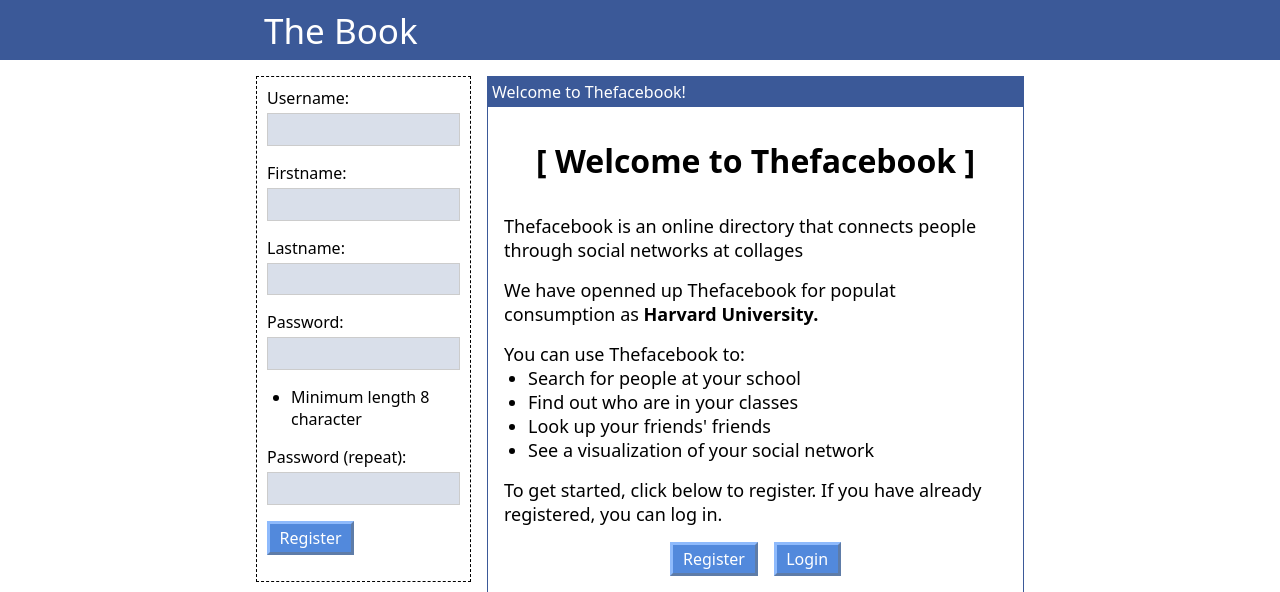
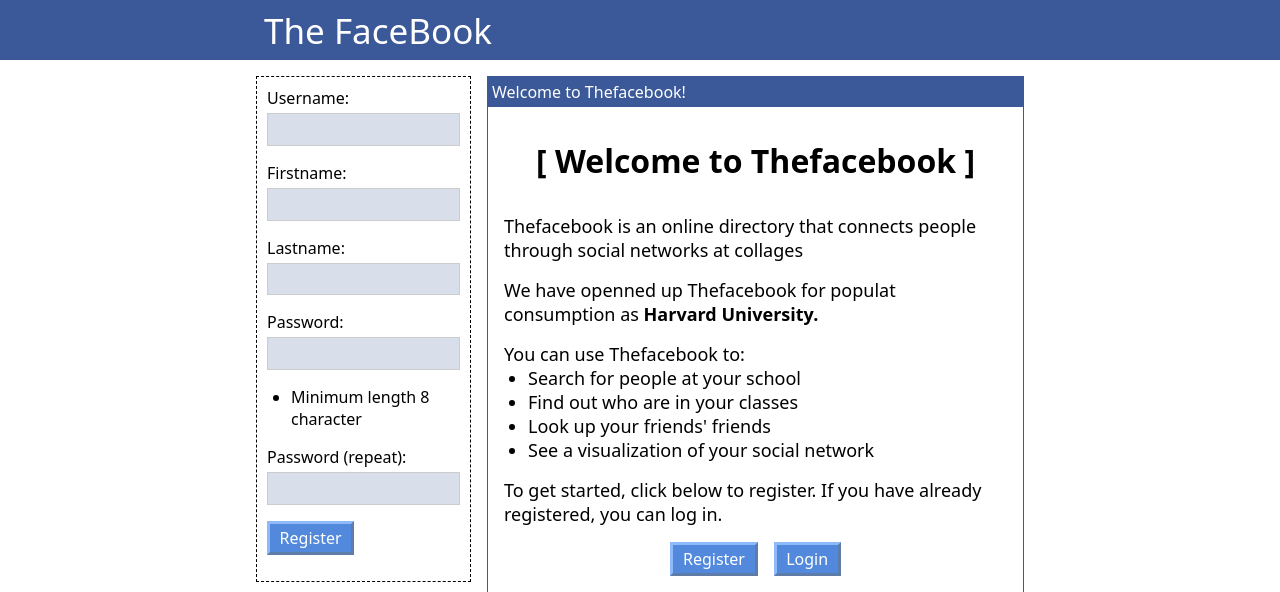
Before and after one commit to abdul-rozzaq/chat-hive, a Django app: page /sign-up/ in a window 1280 px wide. Shown: the top 592 px of the page. Run offline with Django 5.2, Linux system fonts and the light colour scheme.

Commit message:
name changed

```diff
--- a/templates/base.html
+++ b/templates/base.html
@@ -19,7 +19,7 @@
     {% block link %}
     {% endblock %}
 
-    <title>The Book</title>
+    <title>The FaceBook</title>
 </head>
 
 <body>
@@ -28,7 +28,7 @@
         <div class="container">
             <a href="{% url 'home' %}" class="logo">
                 {% block header %}
-                The Book
+                The FaceBook
                 {% endblock %}
             </a>
 
```
